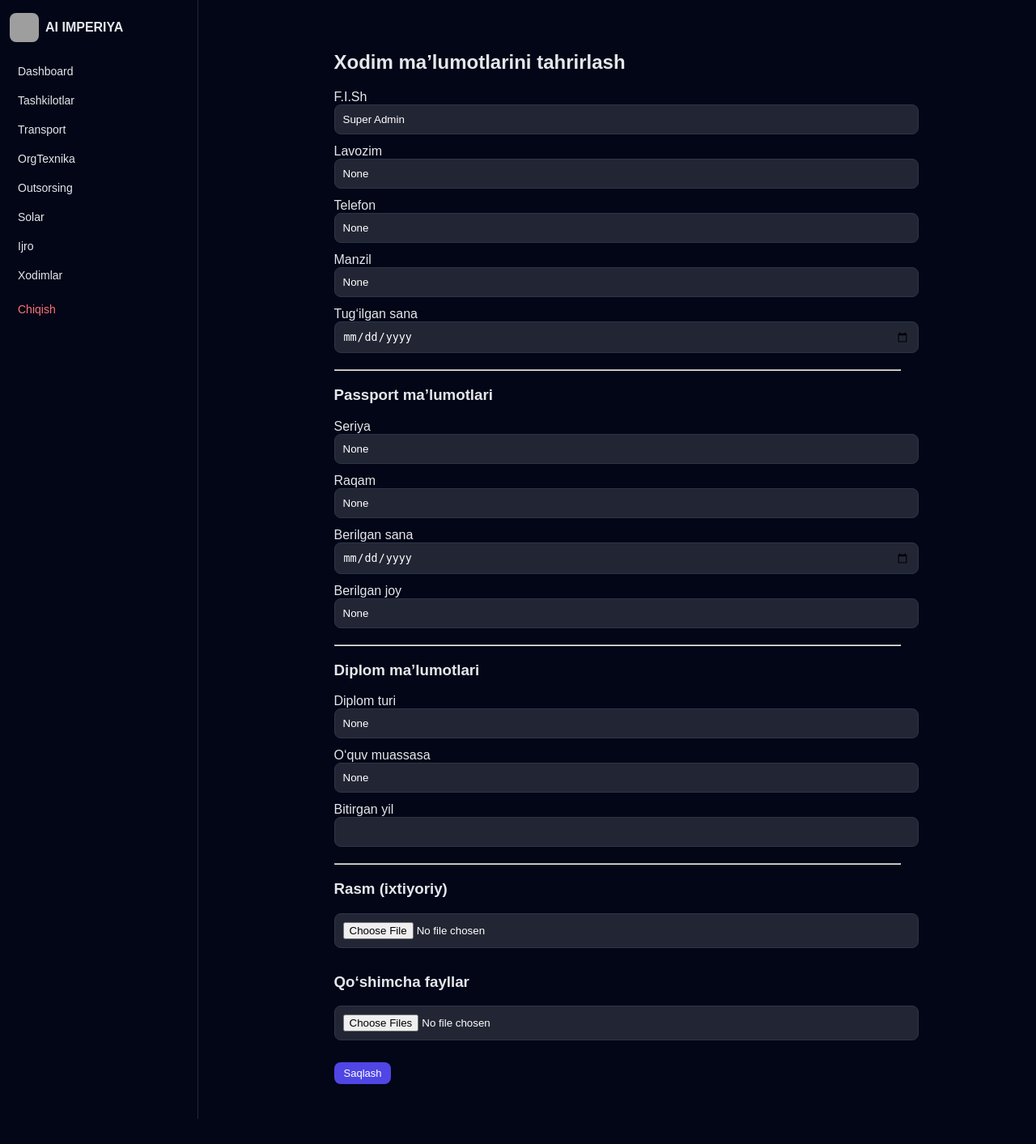
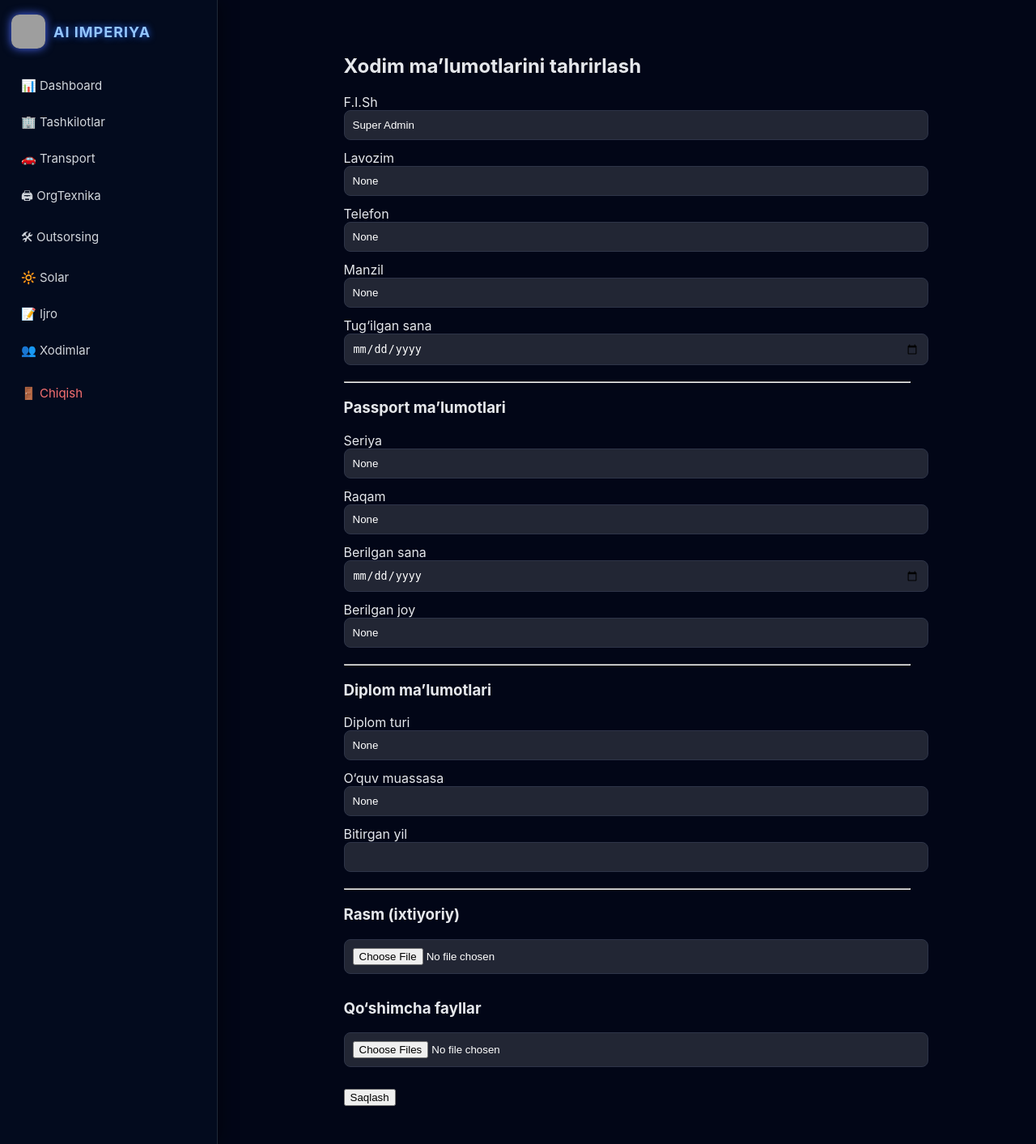
Before and after one commit to Mirfayziev/AF_IMPERIYA, a Flask app: page /hr/edit/1 in a window 1280 px wide. Shown: the whole page at 81% size. Before the commit the page ends 1382 px from the top, so only its background shows below. Run offline with Flask 3, Linux system fonts and the light colour scheme; the visitor is signed in with stand-in values (Sample User, id 1); grey boxes are pictures that could not be loaded.

Commit message:
Update base.html

```diff
--- a/templates/base.html
+++ b/templates/base.html
@@ -4,208 +4,142 @@
     <meta charset="UTF-8">
     <title>{% block header_title %}AI IMPERIYA{% endblock %}</title>
     <meta name="viewport" content="width=device-width, initial-scale=1">
+
     <style>
         body{
             margin:0;
-            font-family: Arial, sans-serif;
+            font-family: 'Inter', Arial, sans-serif;
             background:#020617;
             color:#e5e7eb;
         }
+
         .layout{
             display:flex;
             min-height:100vh;
         }
+
+        /* ===== SIDEBAR ===== */
         .sidebar{
-            width:220px;
-            background:#020617;
+            width:240px;
+            background:#030b1e;
             border-right:1px solid #1f2937;
-            padding:16px 12px;
+            padding:18px 14px;
+            box-shadow: 4px 0 20px rgba(0,0,0,0.4);
         }
+
         .logo-wrap{
             display:flex;
             align-items:center;
-            gap:8px;
-            margin-bottom:20px;
+            gap:10px;
+            margin-bottom:26px;
         }
+
         .logo{
-            width:36px;
-            height:36px;
-            border-radius:8px;
+            width:42px;
+            height:42px;
+            border-radius:10px;
             object-fit:cover;
+            box-shadow: 0 0 12px #4b6bff;
         }
+
         .logo-text{
-            font-weight:bold;
-            font-size:16px;
+            font-weight:700;
+            font-size:18px;
+            letter-spacing:1px;
+            color:#93c5fd;
+            text-shadow: 0 0 8px #2563eb;
         }
-        .menu a{
+
+        nav.menu a{
             display:block;
-            padding:8px 10px;
-            margin-bottom:4px;
-            color:#e5e7eb;
+            padding:10px 12px;
+            margin-bottom:6px;
             text-decoration:none;
-            border-radius:8px;
-            font-size:14px;
+            color:#d1d5db;
+            font-size:15px;
+            border-radius:10px;
+            transition:0.2s ease;
         }
-        .menu a:hover{
+
+        nav.menu a:hover{
             background:#111827;
+            color:#60a5fa;
+            box-shadow: inset 0 0 10px rgba(27,100,255,0.4);
         }
-        .menu .logout{
-            margin-top:10px;
-            color:#f97373;
+
+        nav.menu .logout{
+            margin-top:14px;
+            color:#f87171 !important;
         }
+
+        /* ===== CONTENT ===== */
         .content{
             flex:1;
-            padding:18px 20px;
+            padding:22px 28px;
         }
+
         .page-title h1{
             margin:0;
+            font-size:26px;
         }
+
+        /* CARD BLOCKS */
         .card-block{
-            background:#020617;
-            border-radius:14px;
+            background:#050c25;
+            border-radius:16px;
             border:1px solid #1f2937;
-            padding:16px 18px;
-            margin-bottom:16px;
+            padding:18px 20px;
+            margin-bottom:18px;
+            box-shadow: 0 3px 15px rgba(0,0,0,0.35);
         }
-        .grid-main{
-            display:grid;
-            grid-template-columns:2fr 2fr;
-            gap:16px;
-        }
-        .column{
-            display:flex;
-            flex-direction:column;
-            gap:16px;
-        }
-        .list{
-            list-style:none;
-            padding:0;
-            margin:0;
-        }
-        .list li{
-            margin-bottom:6px;
-        }
-        .empty-text{
-            font-size:13px;
-            opacity:0.7;
-        }
-        .btn{
-            display:inline-block;
-            padding:6px 12px;
-            border-radius:8px;
-            font-size:13px;
-            border:none;
-            cursor:pointer;
-            text-decoration:none;
-        }
-        .btn-primary{
-            background:#4f46e5;
-            color:#fff;
-        }
-        .btn-warning{
-            background:#eab308;
-            color:#030712;
-        }
-        .task-short-list{}
-        .task-row{
-            display:flex;
-            justify-content:space-between;
-            align-items:center;
-            padding:10px;
-            margin-bottom:8px;
-            background:#020617;
-            border-radius:10px;
-            border:1px solid #1f2937;
-            cursor:pointer;
-        }
-        .task-row:hover{
-            border-color:#4b6bff;
-        }
-        .task-title{
-            font-size:15px;
-        }
-        .task-status-pill{
-            padding:4px 8px;
-            border-radius:6px;
-            font-size:11px;
-        }
-        .status-new{ background:#4b6bff; }
-        .status-in_progress{ background:#fbbf24; color:#111827;}
-        .status-done{ background:#22c55e; }
-        .status-rejected{ background:#ef4444; }
-        .org-grid{
-            display:grid;
-            grid-template-columns:repeat(auto-fill,minmax(320px,1fr));
-            gap:14px;
-        }
-        .org-card{
-            background:#020617;
-            border-radius:14px;
-            border:1px solid #1f2937;
-            padding:16px;
-            cursor:pointer;
-        }
-        .org-card:hover{ border-color:#4b6bff; }
-        .org-header{
-            display:flex;
-            justify-content:space-between;
-            align-items:center;
-            margin-bottom:8px;
-        }
-        .org-count{
-            background:#4b6bff;
-            padding:4px 8px;
-            border-radius:8px;
-            font-size:12px;
-        }
-        .table{
-            width:100%;
-            border-collapse:collapse;
-            font-size:13px;
-        }
-        .table th,.table td{
-            border:1px solid #1f2937;
-            padding:6px 8px;
-        }
+
     </style>
 </head>
+
 <body>
 
 <div class="layout">
 
+    <!-- ===== SIDEBAR ===== -->
     <aside class="sidebar">
+
         <div class="logo-wrap">
             <img src="{{ url_for('static', filename='img/af_logo.png') }}" class="logo">
             <div class="logo-text">AI IMPERIYA</div>
         </div>
 
         <nav class="menu">
+
             {% if session.get("user_role") == "admin" %}
-                <a href="{{ url_for('admin_dashboard') }}">Dashboard</a>
-                <a href="{{ url_for('organizations_list') }}">Tashkilotlar</a>
-                <a href="{{ url_for('vehicle_list') }}">Transport</a>
-                <a href="{{ url_for('orgtech_list') }}">OrgTexnika</a>
-                <a href="{{ url_for('outsourcing_list') }}">Outsorsing</a>
-                <a href="{{ url_for('solar_dashboard') }}">Solar</a>
-                <a href="{{ url_for('ijro_list') }}">Ijro</a>
-                <a href="{{ url_for('hr_list') }}">Xodimlar</a>
+                <a href="{{ url_for('admin_dashboard') }}">📊 Dashboard</a>
+                <a href="{{ url_for('organizations_list') }}">🏢 Tashkilotlar</a>
+                <a href="{{ url_for('vehicle_list') }}">🚗 Transport</a>
+                <a href="{{ url_for('orgtech_list') }}">🖨 OrgTexnika</a>
+                <a href="{{ url_for('outsourcing_list') }}">🛠 Outsorsing</a>
+                <a href="{{ url_for('solar_dashboard') }}">🔆 Solar</a>
+                <a href="{{ url_for('ijro_list') }}">📝 Ijro</a>
+                <a href="{{ url_for('hr_list') }}">👥 Xodimlar</a>
+
             {% elif session.get("user_role") == "manager" %}
-                <a href="{{ url_for('admin_dashboard') }}">Dashboard</a>
-                <a href="{{ url_for('vehicle_list') }}">Transport</a>
-                <a href="{{ url_for('solar_dashboard') }}">Solar</a>
-                <a href="{{ url_for('ijro_list') }}">Ijro</a>
+                <a href="{{ url_for('admin_dashboard') }}">📊 Dashboard</a>
+                <a href="{{ url_for('vehicle_list') }}">🚗 Transport</a>
+                <a href="{{ url_for('solar_dashboard') }}">🔆 Solar</a>
+                <a href="{{ url_for('ijro_list') }}">📝 Ijro</a>
+
             {% elif session.get("user_role") == "employee" %}
-                <a href="{{ url_for('employee_dashboard') }}">Mening panelim</a>
-                <a href="{{ url_for('ijro_list') }}">Ijro</a>
-                <a href="{{ url_for('hr_profile', user_id=session.get('user_id')) }}">Profil</a>
+                <a href="{{ url_for('employee_dashboard') }}">📌 Mening panelim</a>
+                <a href="{{ url_for('ijro_list') }}">📝 Ijro topshiriqlar</a>
+                <a href="{{ url_for('hr_profile', user_id=session.get('user_id')) }}">👤 Profil</a>
             {% endif %}
 
-            {% if session.get('user_id') %}
-                <a href="{{ url_for('logout') }}" class="logout">Chiqish</a>
+            {% if session.get("user_id") %}
+                <a href="{{ url_for('logout') }}" class="logout">🚪 Chiqish</a>
             {% endif %}
         </nav>
+
     </aside>
 
+    <!-- ===== CONTENT ===== -->
     <main class="content">
         {% block content %}{% endblock %}
     </main>
```
